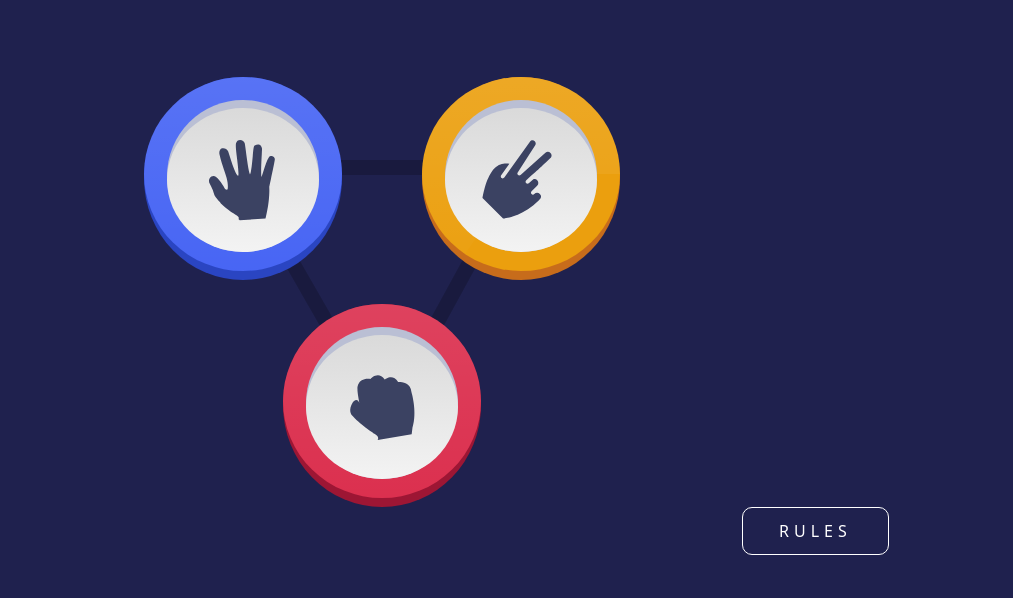
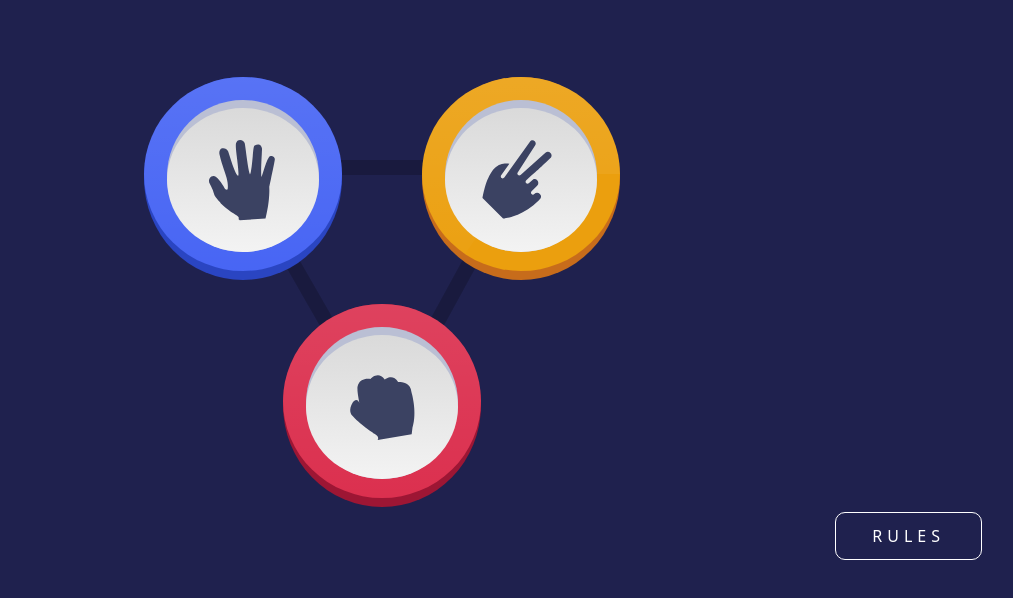
Before and after one commit to javohirdev23/rock-paper-scissors, a website with bundled scripts: page index.html in a window 1280 px wide. Shown: the part 200-798 px from the top of the page, without its empty margins (258-1271 px from the left). Built offline with nearby package versions, Linux system fonts and the light colour scheme.

Commit message:
Rules fixed

```diff
--- a/index.html
+++ b/index.html
@@ -63,7 +63,7 @@
       </div>
       <div>
         <button
-          class="border-white border-[1px] text-white px-[36px] py-[11px] ml-[1000px] mb-[200px] rounded-[10px] tracking-[5px] hover:bg-white hover:text-[#131537] hover:font-bold hover:duration-300 cursor-pointer"
+          class="border-white border-[1px] text-white px-[36px] py-[11px] rounded-[10px] tracking-[5px] hover:bg-white hover:text-[#131537] hover:font-bold hover:duration-300 cursor-pointer fixed bottom-10 right-10"
         >
           RULES
         </button>
```
Also changed, not shown: css/output.css.
